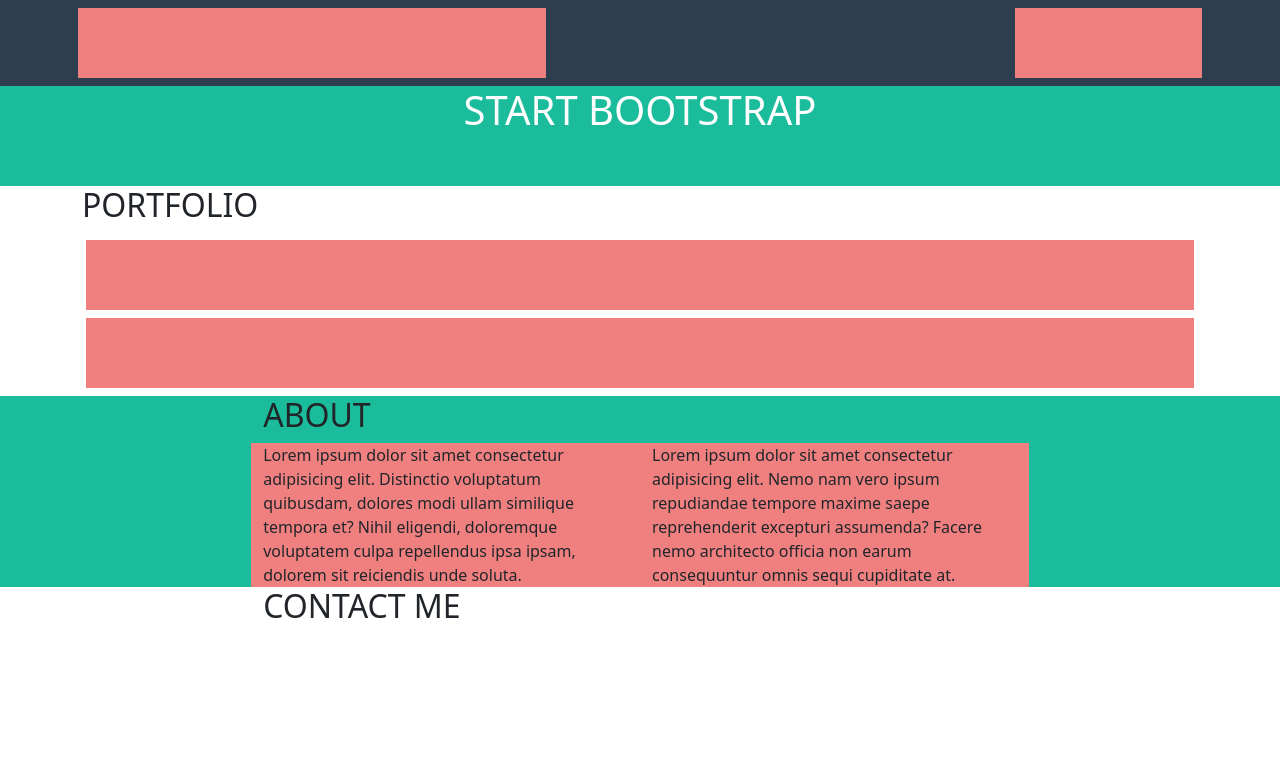
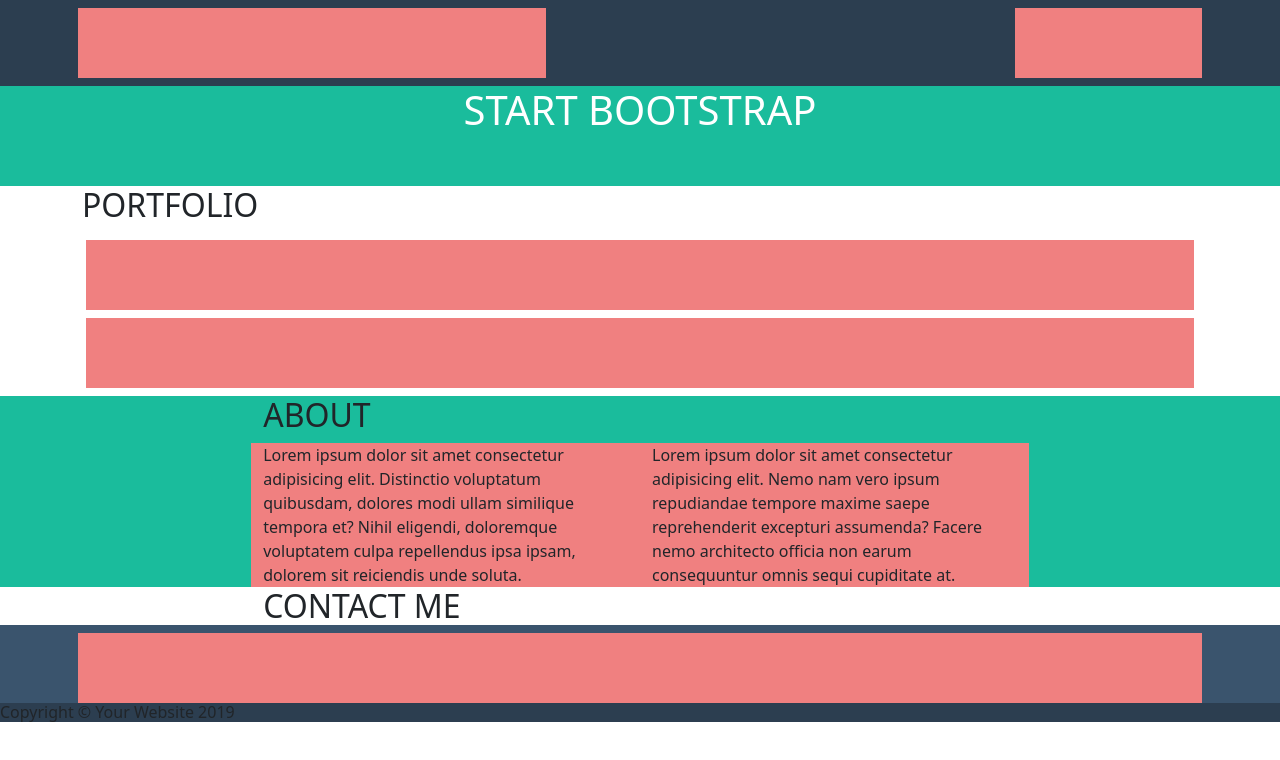
Before and after one commit to MarcoGranata9/html-css-bootstrap-freelancer, a plain HTML site: page index.html in a window 1280 px wide. Drawn offline with nearby package versions, Linux system fonts and the light colour scheme.

Commit message:
add: footer layout

```diff
--- a/css/style.css
+++ b/css/style.css
@@ -5,6 +5,7 @@ img {
 
 :root {
     --blue: #2C3E50;
+    --blue-light: #3A546D;
     --acqua: #1ABC9C;
     --white: #fff;
 
@@ -45,3 +46,11 @@ header {
 
 
 /* Footer */
+
+footer {
+    background-color: var(--blue-light);
+}
+
+.copy {
+    background-color: var(--blue);
+}
--- a/index.html
+++ b/index.html
@@ -55,7 +55,7 @@
             <div class="container-fluid">
                 <div class="wrapper-60">
                     <h2>ABOUT</h2>
-                    <div class="row">
+                    <div class="row g-4">
                         <div class="col-12 col-sm-6">Lorem ipsum dolor sit amet consectetur adipisicing elit. Distinctio voluptatum quibusdam, dolores modi ullam similique tempora et? Nihil eligendi, doloremque voluptatem culpa repellendus ipsa ipsam, dolorem sit reiciendis unde soluta.</div>
                         <div class="col-12 col-sm-6">Lorem ipsum dolor sit amet consectetur adipisicing elit. Nemo nam vero ipsum repudiandae tempore maxime saepe reprehenderit excepturi assumenda? Facere nemo architecto officia non earum consequuntur omnis sequi cupiditate at.</div>
                     </div>
@@ -80,9 +80,18 @@
     <!-- Footer -->
     <footer>
         <!-- Footer top -->
+        <div class="container">
+            <div class="row g-2">
+                <div class="col-12 col-sm-4"></div>
+                <div class="col-12 col-sm-4"></div>
+                <div class="col-12 col-sm-4"></div>
+            </div>
+        </div>
         <!-- /Footer top -->
 
         <!-- Footer bottom -->
+        <div class="copy">
+            <h6>Copyright &copy; Your Website 2019</h6>
         <!-- /Footer bottom -->
     </footer>
     <!-- Footer -->
```
